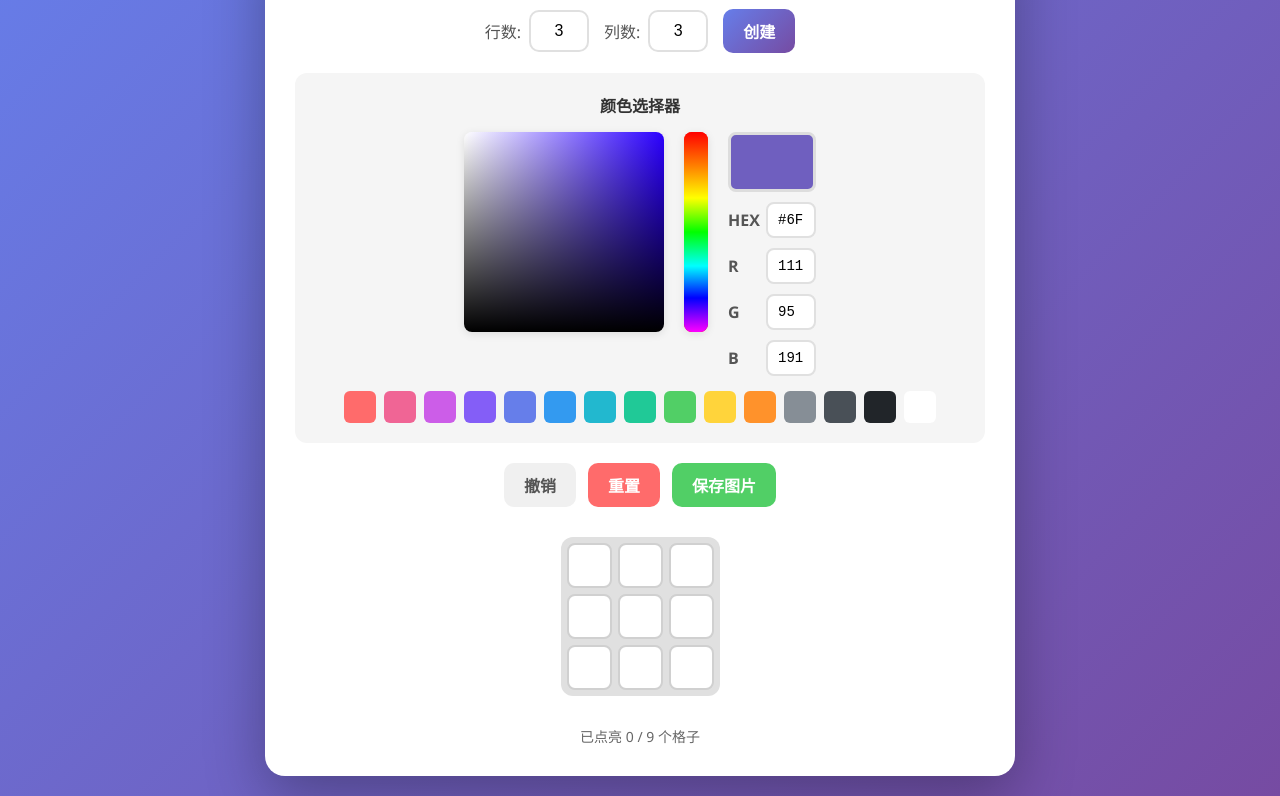
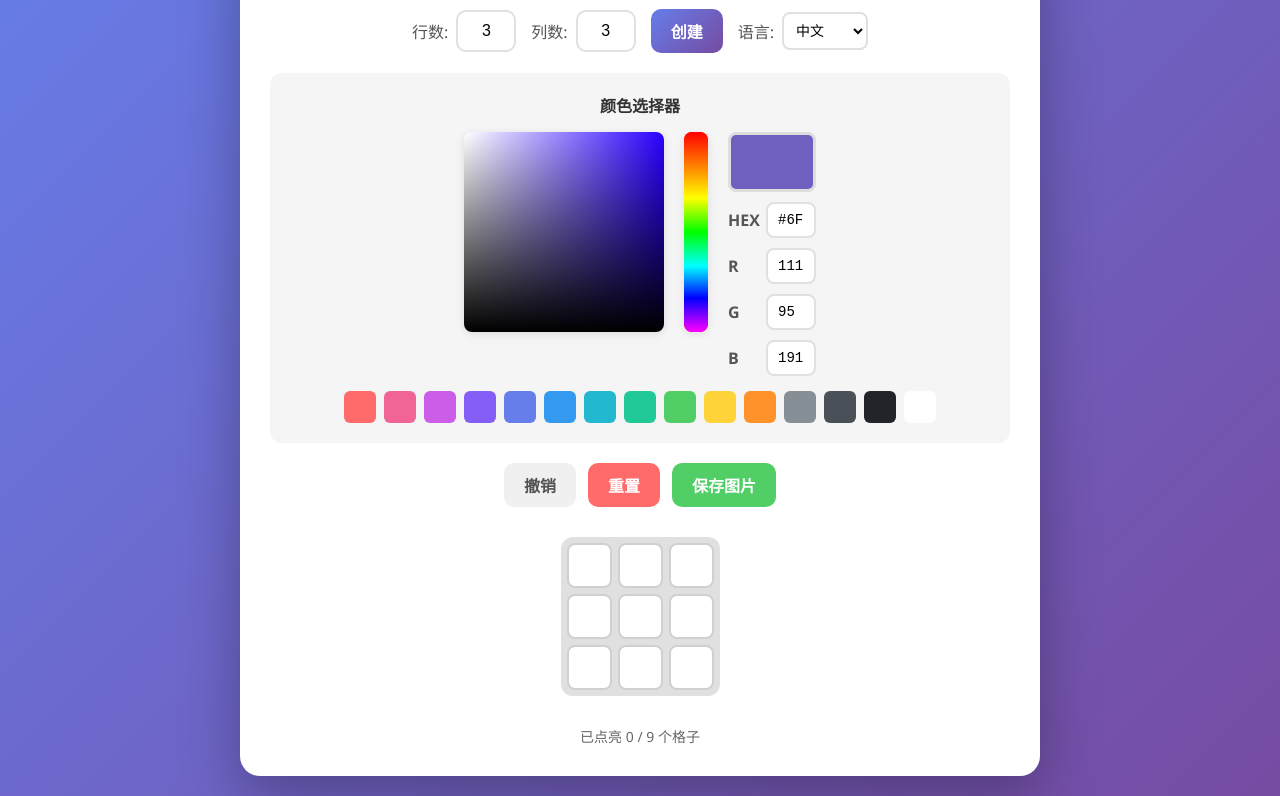
Before and after one commit to jerry000020/floor-tile, a plain HTML site: page index.html in a window 1280 px wide. Shown: the part 106-902 px from the top of the page. Drawn offline with Linux system fonts and the light colour scheme.

Commit message:
添加多语言支持（中英文）

```diff
--- a/index.html
+++ b/index.html
@@ -3,7 +3,7 @@
 <head>
     <meta charset="UTF-8">
     <meta name="viewport" content="width=device-width, initial-scale=1.0">
-    <title>九宫格程序</title>
+    <title data-i18n="title">九宫格程序</title>
     <style>
         * {
             margin: 0;
@@ -26,7 +26,7 @@
             border-radius: 20px;
             padding: 30px;
             box-shadow: 0 20px 60px rgba(0, 0, 0, 0.3);
-            max-width: 750px;
+            max-width: 800px;
             width: 100%;
         }
 
@@ -43,6 +43,7 @@
             gap: 15px;
             margin-bottom: 20px;
             flex-wrap: wrap;
+            align-items: center;
         }
 
         .setting-item {
@@ -90,6 +91,21 @@
         }
 
         input[type="text"]:focus {
+            border-color: #667eea;
+        }
+
+        select {
+            padding: 10px 15px;
+            border: 2px solid #e0e0e0;
+            border-radius: 10px;
+            font-size: 14px;
+            cursor: pointer;
+            outline: none;
+            transition: border-color 0.3s;
+            background: white;
+        }
+
+        select:focus {
             border-color: #667eea;
         }
 
@@ -151,7 +167,6 @@
             flex-wrap: wrap;
         }
 
-        /* Color Picker Styles */
         .color-picker-container {
             background: #f5f5f5;
             border-radius: 12px;
@@ -262,7 +277,6 @@
             width: 50px;
         }
 
-        /* Preset Colors */
         .preset-colors {
             margin-top: 15px;
             display: flex;
@@ -356,22 +370,29 @@
 </head>
 <body>
     <div class="container">
-        <h1>九宫格程序</h1>
+        <h1 data-i18n="title">九宫格程序</h1>
 
         <div class="settings">
             <div class="setting-item">
-                <label for="rows">行数:</label>
+                <label for="rows" data-i18n="rows">行数:</label>
                 <input type="number" id="rows" min="1" max="9" value="3">
             </div>
             <div class="setting-item">
-                <label for="cols">列数:</label>
+                <label for="cols" data-i18n="cols">列数:</label>
                 <input type="number" id="cols" min="1" max="9" value="3">
             </div>
-            <button class="btn-primary" onclick="createGrid()">创建</button>
+            <button class="btn-primary" onclick="createGrid()" data-i18n="create">创建</button>
+            <div class="setting-item">
+                <label for="language" data-i18n="language">语言:</label>
+                <select id="language" onchange="switchLanguage(this.value)" style="padding: 8px; border-radius: 8px; border: 2px solid #e0e0e0; font-size: 14px; cursor: pointer;">
+                    <option value="zh">中文</option>
+                    <option value="en">English</option>
+                </select>
+            </div>
         </div>
 
         <div class="color-picker-container">
-            <div class="color-picker-title">颜色选择器</div>
+            <div class="color-picker-title" data-i18n="colorPicker">颜色选择器</div>
             <div class="color-picker-content">
                 <div class="color-picker-canvas-wrapper">
                     <canvas id="colorCanvas" width="200" height="200" class="color-picker-canvas"></canvas>
@@ -403,14 +424,14 @@
         </div>
 
         <div class="btn-group">
-            <button class="btn-secondary" onclick="undo()" id="undoBtn" disabled>撤销</button>
-            <button class="btn-danger" onclick="resetGrid()">重置</button>
-            <button class="btn-success" onclick="saveImage()">保存图片</button>
+            <button class="btn-secondary" onclick="undo()" id="undoBtn" disabled data-i18n="undo">撤销</button>
+            <button class="btn-danger" onclick="resetGrid()" data-i18n="reset">重置</button>
+            <button class="btn-success" onclick="saveImage()" data-i18n="saveImage">保存图片</button>
         </div>
 
         <div class="grid-container" id="gridContainer"></div>
 
-        <div class="status" id="status">点击格子点亮/熄灭</div>
+        <div class="status" id="status" data-i18n="status">点击格子点亮/熄灭</div>
     </div>
 
     <script>
@@ -433,8 +454,60 @@
         let currentHue = 250;
         let pickerPosition = { x: 100, y: 50 };
         let sliderPosition = 40;
+        let currentLanguage = 'zh';
 
-        // Preset colors
+        const translations = {
+            'zh': {
+                'title': '九宫格程序',
+                'rows': '行数:',
+                'cols': '列数:',
+                'create': '创建',
+                'language': '语言:',
+                'colorPicker': '颜色选择器',
+                'undo': '撤销',
+                'reset': '重置',
+                'saveImage': '保存图片',
+                'status': '点击格子点亮/熄灭'
+            },
+            'en': {
+                'title': 'Grid Program',
+                'rows': 'Rows:',
+                'cols': 'Columns:',
+                'create': 'Create',
+                'language': 'Language:',
+                'colorPicker': 'Color Picker',
+                'undo': 'Undo',
+                'reset': 'Reset',
+                'saveImage': 'Save Image',
+                'status': 'Click cells to light on/off'
+            }
+        };
+
+        function switchLanguage(lang) {
+            currentLanguage = lang;
+            document.documentElement.lang = lang;
+
+            const elements = document.querySelectorAll('[data-i18n]');
+            elements.forEach(element => {
+                const key = element.getAttribute('data-i18n');
+                if (translations[lang][key]) {
+                    element.textContent = translations[lang][key];
+                }
+            });
+
+            updateStatus();
+
+            localStorage.setItem('gridProgramLanguage', lang);
+        }
+
+        function initLanguage() {
+            const savedLang = localStorage.getItem('gridProgramLanguage');
+            if (savedLang && translations[savedLang]) {
+                document.getElementById('language').value = savedLang;
+                switchLanguage(savedLang);
+            }
+        }
+
         const presetColors = [
             '#ff6b6b', '#f06595', '#cc5de8', '#845ef7', '#667eea',
             '#339af0', '#22b8cf', '#20c997', '#51cf66', '#ffd43b',
@@ -575,7 +648,6 @@
             bInput.value = color.b;
         }
 
-        // Event handlers for color picker
         let isDraggingPicker = false;
         let isDraggingSlider = false;
 
@@ -641,7 +713,6 @@
             updateColorPickerUI();
         }
 
-        // Input handlers
         hexInput.addEventListener('input', () => {
             const rgb = hexToRgb(hexInput.value);
             if (rgb) {
@@ -688,13 +759,12 @@
         gInput.addEventListener('input', updateFromRGB);
         bInput.addEventListener('input', updateFromRGB);
 
-        // Original grid functions
         function createGrid() {
             const newRows = parseInt(document.getElementById('rows').value);
             const newCols = parseInt(document.getElementById('cols').value);
 
             if (newRows < 1 || newRows > 9 || newCols < 1 || newCols > 9) {
-                alert('请输入1-9之间的数字');
+                alert(currentLanguage === 'zh' ? '请输入1-9之间的数字' : 'Please enter a number between 1-9');
                 return;
             }
 
@@ -798,7 +868,13 @@
                     if (grid[i][j]) litCount++;
                 }
             }
-            status.textContent = `已点亮 ${litCount} / ${rows * cols} 个格子`;
+
+            const total = rows * cols;
+            if (currentLanguage === 'zh') {
+                status.textContent = `已点亮 ${litCount} / ${total} 个格子`;
+            } else {
+                status.textContent = `Lit: ${litCount} / ${total} cells`;
+            }
         }
 
         function updateUndoButton() {
@@ -860,8 +936,8 @@
             ctx.closePath();
         }
 
-        // Initialize
         initColorPicker();
+        initLanguage();
         createGrid();
     </script>
 </body>
```
